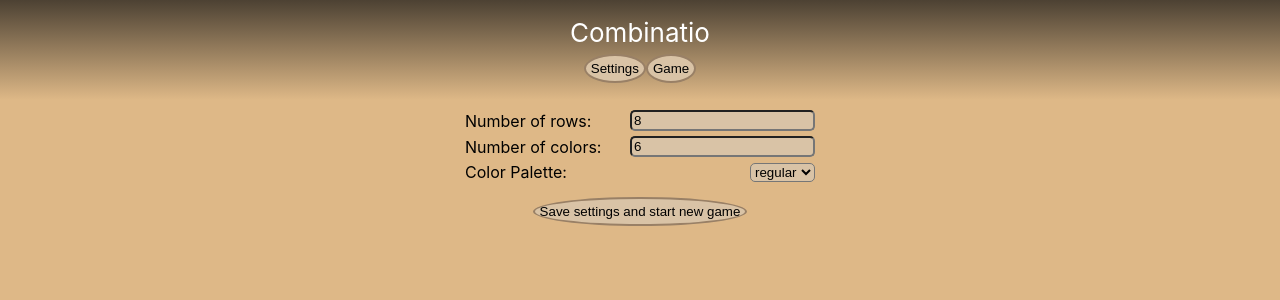
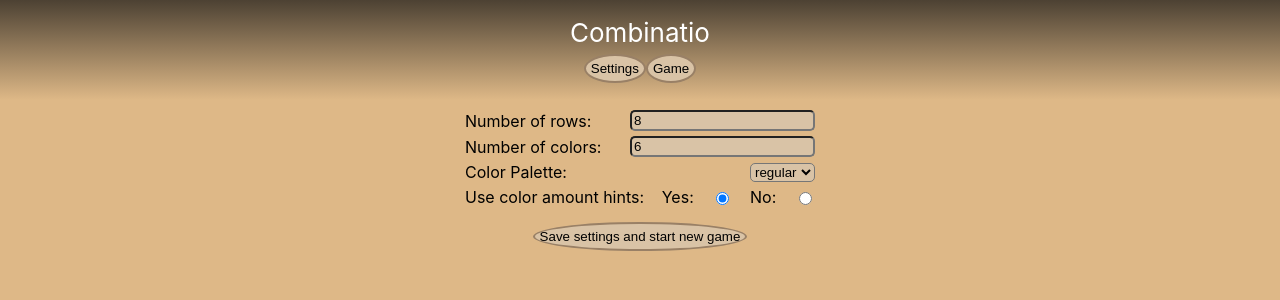
Before and after one commit to Radivis/combinatio, a React (Create React App) app: page / in a window 1280 px wide. Both pictures are taken after a click on the button "Settings". Shown: the top 300 px of the page. Built offline with nearby package versions, Linux system fonts and the light colour scheme.

Commit message:
Added option to toggle color amount hints

```diff
--- a/src/App.tsx
+++ b/src/App.tsx
@@ -20,13 +20,14 @@ const App = () => {
 	const initialSettings: settings = {
 		numColors: defaultNumColors,
 		numRows: defaultNumRows,
-		paletteName: paletteNames[0]
+		paletteName: paletteNames[0],
+		areColorAmountHintsActive: true,
 	}
 
 	let [activePage, setActivePage] = useState('game');
 	let [settings, setSettings] = useState(initialSettings);
 
-	const { numColors, paletteName } = settings;
+	const { numColors, paletteName, areColorAmountHintsActive } = settings;
 
 	const regularPalette: Colors = generateRegularPalette(numColors)
     const zanthiaPalette: Colors = new Colors([
@@ -63,6 +64,7 @@ const App = () => {
 						numColors={settings.numColors}
 						numRows={settings.numRows}
 						baseColorsDataString={currentPaletteDataString}
+						areColorAmountHintsActive={areColorAmountHintsActive}
 					/>
 				}
 			</main>
--- a/src/components/ColorBuckets/ColorBuckets.tsx
+++ b/src/components/ColorBuckets/ColorBuckets.tsx
@@ -10,11 +10,13 @@ import './ColorBuckets.css';
 
 interface colorBucketsProps {
     baseColorsDataString: colorsDataString;
+    areColorAmountHintsActive: boolean;
     shouldReset: boolean;
+
 }
 
 const ColorBuckets = (props: colorBucketsProps) => {
-    const { baseColorsDataString, shouldReset } = props;
+    const { baseColorsDataString, areColorAmountHintsActive, shouldReset } = props;
 
     const baseColors = Colors.deserialize(baseColorsDataString);
 
@@ -29,12 +31,13 @@ const ColorBuckets = (props: colorBucketsProps) => {
                     }}>
                         <ColorPin key={color.hue} color={color}/>
                     </Drag>
-                    <MinMaxControl
-                    key={color.hue + 720}
-                    absoluteMin={0}
-                    absoluteMax={numPinsPerRow}
-                    shouldReset={shouldReset}
-                    />
+                    {areColorAmountHintsActive ? <MinMaxControl
+                        key={color.hue + 720}
+                        absoluteMin={0}
+                        absoluteMax={numPinsPerRow}
+                        shouldReset={shouldReset}
+                        /> : null
+                    }
                 </div>
             )
         })}
--- a/src/components/Game/Game.tsx
+++ b/src/components/Game/Game.tsx
@@ -16,10 +16,11 @@ interface gameProps {
     numColors: number;
     numRows: number;
     baseColorsDataString: colorsDataString;
+    areColorAmountHintsActive: boolean;
 }
 
 const Game = (props: gameProps) => {
-    const { numRows, baseColorsDataString } = props;
+    const { numRows, baseColorsDataString, areColorAmountHintsActive } = props;
 
     const holeColor = Color.makeHsl(holeHue, holeSaturation, holeLightness);
 
@@ -106,6 +107,7 @@ const Game = (props: gameProps) => {
                 <div>
                     <ColorBuckets
                         baseColorsDataString={baseColorsDataString}
+                        areColorAmountHintsActive={areColorAmountHintsActive}
                         shouldReset={ shouldClearBoard }
                     />
                 </div>
--- a/src/components/Settings/Settings.tsx
+++ b/src/components/Settings/Settings.tsx
@@ -17,6 +17,7 @@ const Settings = (props: settingsProps) => {
     const [numRows, setNumRows] = useState<number>(currentSettings.numRows);
     const [numColors, setNumColors] = useState<number>(currentSettings.numColors);
     const [paletteName, setPaletteName] = useState<string>(currentSettings.paletteName);
+    const [areColorAmountHintsActive, setAreColorAmountHintsActive] = useState<boolean>(currentSettings.areColorAmountHintsActive);
 
     const validPaletteNames = paletteNames.filter(paletteName => {
         switch (paletteName) {
@@ -38,6 +39,10 @@ const Settings = (props: settingsProps) => {
         setPaletteName(ev.target.value);
     }
 
+    const onChangeAreColorAmountHintsActive = (ev: any) => {
+        setAreColorAmountHintsActive(ev.target.value === 'true' ? true : false);
+    }
+
     const onSubmit = (ev: any) => {
         ev.preventDefault();
         // explicitly choose the currently selected palette value to prevent setting an invalid palette
@@ -48,7 +53,8 @@ const Settings = (props: settingsProps) => {
             return {
             numRows,
             numColors,
-            paletteName: selectedPaletteName
+            paletteName: selectedPaletteName,
+            areColorAmountHintsActive,
         }});
         setActivePage('game');
     }
@@ -61,7 +67,7 @@ const Settings = (props: settingsProps) => {
                     <input name='numRows' value={numRows} onChange={onChangeNumRows} />
                 </div>
                 <div className="settings-row">
-                    <label htmlFor="rumColors">Number of colors: </label>
+                    <label htmlFor="numColors">Number of colors: </label>
                     <input name='numColors' value={numColors} onChange={onChangeNumColors}/>
                 </div>
                 <div className="settings-row">
@@ -77,6 +83,23 @@ const Settings = (props: settingsProps) => {
                         )}
                     </select>
                 </div>
+                <div className="settings-row">
+                    <label htmlFor="areColorAmountHintsActive">Use color amount hints: </label>
+                    Yes: <input
+                        name='areColorAmountHintsActive'
+                        type="radio"
+                        value="true"
+                        checked={areColorAmountHintsActive === true}
+                        onChange={onChangeAreColorAmountHintsActive}
+                    />
+                    No: <input
+                        name='areColorAmountHintsActive'
+                        type="radio"
+                        value="false"
+                        checked={areColorAmountHintsActive === false}
+                        onChange={onChangeAreColorAmountHintsActive}
+                    />
+                </div>
             </div>
             <button type="submit">Save settings and start new game</button>
         </form>
--- a/src/interfaces/interfaces.ts
+++ b/src/interfaces/interfaces.ts
@@ -8,4 +8,5 @@ export interface settings {
     numColors: number,
     numRows: number,
     paletteName: string,
+    areColorAmountHintsActive: boolean,
 }
```
